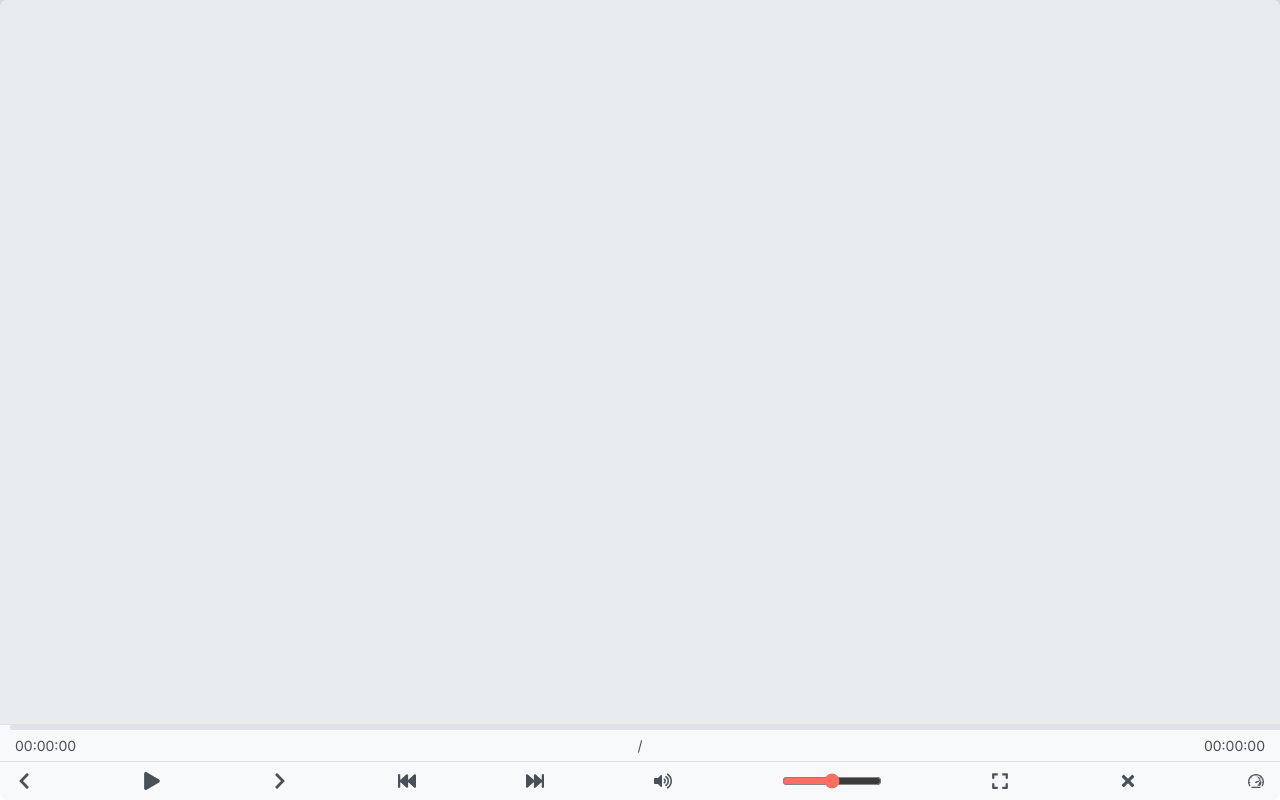
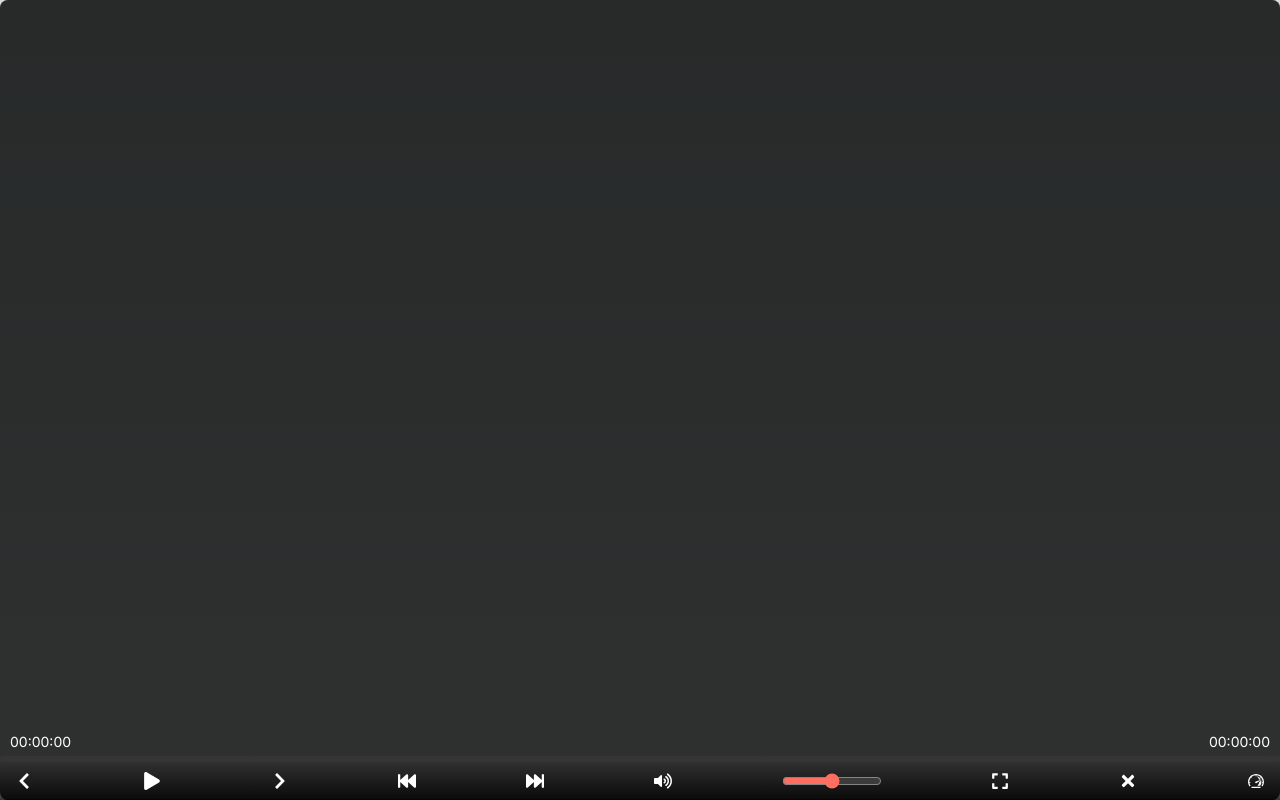
Before and after one commit to Sharishth-Singh/media-player, a Next.js app: page / in a window 1280 px wide. Built offline with nearby package versions, Linux system fonts and the light colour scheme.

Commit message:
controls not working much

```diff
--- a/MediaPlayer.css
+++ b/MediaPlayer.css
@@ -4,7 +4,7 @@
   height: 100vh; /* Full height of the viewport */
   display: flex;
   flex-direction: column;
-  background-color: #f8f9fa; /* Light background */
+  background-color: #00020391; /* Light background */
   border-radius: 8px; /* Softer edges */
   overflow: hidden; /* Prevent overflow */
 }
@@ -17,8 +17,8 @@
   display: flex;
   justify-content: center;
   align-items: center;
-  background-color: #e9ecef; /* Subtle background */
-  border-bottom: 1px solid #dee2e6; /* Light border */
+  background-color: #00020391; /* Subtle background */
+  border-bottom: 1px solid #00020391; /* Light border */
 }
 
 .video-container {
@@ -27,17 +27,22 @@
   align-items: center;
   width: 100%;
   height: 100%;
+  position: relative; /* Allow absolute positioning within */
+  background-color: black; /* Optional: black background for video */
 }
+
 
 /* Progress bar container */
 .progress-bar-container {
-  width: 100%;
+  position: absolute; /* Position over video container */
+  bottom: 38px; /* Position above the media controls */
+  width: 100%; /* Full width of the video container */
   height: 6px; /* Height of the progress bar */
-  background-color: #dee2e6; /* Light background */
+  background-color: rgb(53, 53, 53); /* Semi-transparent background */
   cursor: pointer;
-  position: relative;
   border-radius: 4px; /* Softer edges */
-  margin: 0 10px; /* Margin for better alignment */
+  margin: 0; /* No margin needed */
+  z-index: 1000; /* Ensure it appears above the video */
 }
 
 /* Progress bar */
@@ -50,24 +55,34 @@
 
 /* Time display */
 .time-display {
+  position: absolute; /* Position over video container */
+  bottom: 48px; /* Position just above the progress bar */
+  width: 100%; /* Full width of the video container */
   display: flex;
   justify-content: space-between; /* Spacing between time elements */
   align-items: center;
-  padding: 5px;
+  padding: 0 10px; /* Padding for alignment */
   font-size: 14px; /* Smaller font */
-  color: #495057; /* Darker text color */
-  margin: 0 10px; /* Margin for better alignment */
+  color: white; /* White text color */
+  z-index: 1000; /* Ensure it appears above the video */
 }
+
 
 /* Media controls */
 .media-controls {
+  position: absolute; /* Make media controls overlay the video */
+  bottom: 0px; /* Position controls at the bottom */
+  width: 100%; /* Full width of the video container */
   display: flex;
   justify-content: space-between; /* Even spacing */
   align-items: center;
   padding: 10px;
-  background-color: #f8f9fa; /* Match the background */
-  border-top: 1px solid #dee2e6; /* Light border */
+  /* Use a linear gradient for the background color */
+  background: linear-gradient(to top, rgba(0, 0, 0, 0.8), rgba(0, 0, 0, 0)); /* Black to transparent */
+  color: white; /* White text color */
+  z-index: 1000;
 }
+
 
 /* Buttons in media controls */
 .media-controls button {
@@ -76,7 +91,7 @@
   cursor: pointer;
   margin: 0 5px;
   font-size: 18px; /* Font size */
-  color: #495057; /* Darker text color */
+  color: white; /* White text color */
   transition: color 0.3s ease; /* Smooth color transition */
 }
 
--- a/MediaPlayer.js
+++ b/MediaPlayer.js
@@ -210,7 +210,7 @@ const MediaPlayer = () => {
                         controls={false}
                     />
                 ) : (
-                    // <div className="video-container">
+                    <div className="video-container">
                         <video
                             ref={mediaRef}
                             src={currentMedia.url}
@@ -218,12 +218,12 @@ const MediaPlayer = () => {
                             onTimeUpdate={handleTimeUpdate}
                             controls={false}
                             style={{
-                                width: "80%",
-                                height: "80%",
+                                width: "100%",
+                                height: "100%",
                                 objectFit: "cover",
                             }}
                         />
-                    // </div>
+                    </div>
                 )}
             </div>
             <div
@@ -239,7 +239,6 @@ const MediaPlayer = () => {
                 <span>
                     {new Date(currentTime * 1000).toISOString().substr(11, 8)}
                 </span>
-                <span> / </span>
                 <span>
                     {new Date(duration * 1000).toISOString().substr(11, 8)}
                 </span>
```
